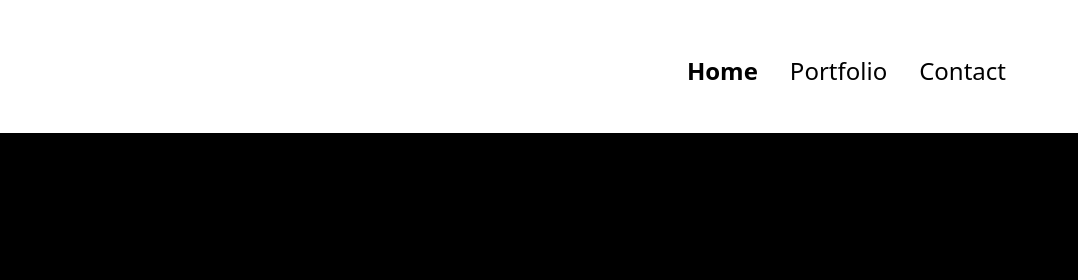
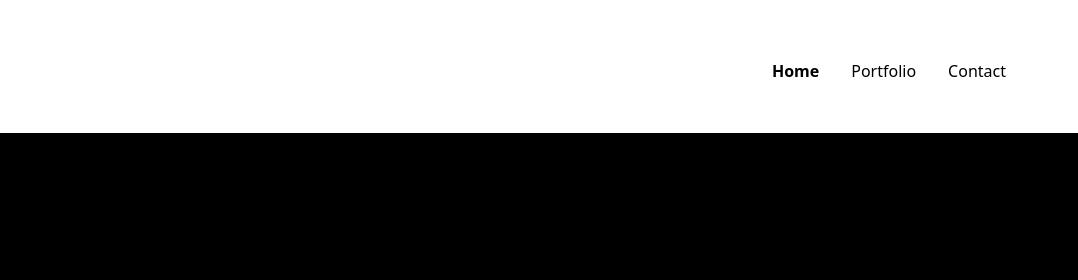
Before and after one commit to miluge/stz, a plain HTML site: page index.html in a window 1280 px wide. Shown: the top 280 px of the page, 202-1280 px from the left. Drawn offline with nearby package versions, Linux system fonts and the light colour scheme.

Commit message:
change font size navbar

```diff
--- a/index.html
+++ b/index.html
@@ -22,11 +22,11 @@
             </div>
             <nav
                     class="flex-col flex-grow hidden pb-4 pr-6 md:pb-0 md:flex md:justify-end md:flex-row">
-                <a class="px-4 py-2 mt-2 text-2xl font-light"
+                <a class="px-4 py-2 mt-2 text-large font-light"
                    href="index.html">Home</a>
-                <a class="px-4 py-2 mt-2 text-2xl font-light"
+                <a class="px-4 py-2 mt-2 text-large font-light"
                    href="portfolio.html">Portfolio</a>
-                <a class="px-4 py-2 mt-2 text-2xl font-light"
+                <a class="px-4 py-2 mt-2 text-large font-light"
                    href="contact.html">Contact</a>
             </nav>
         </div>
```
